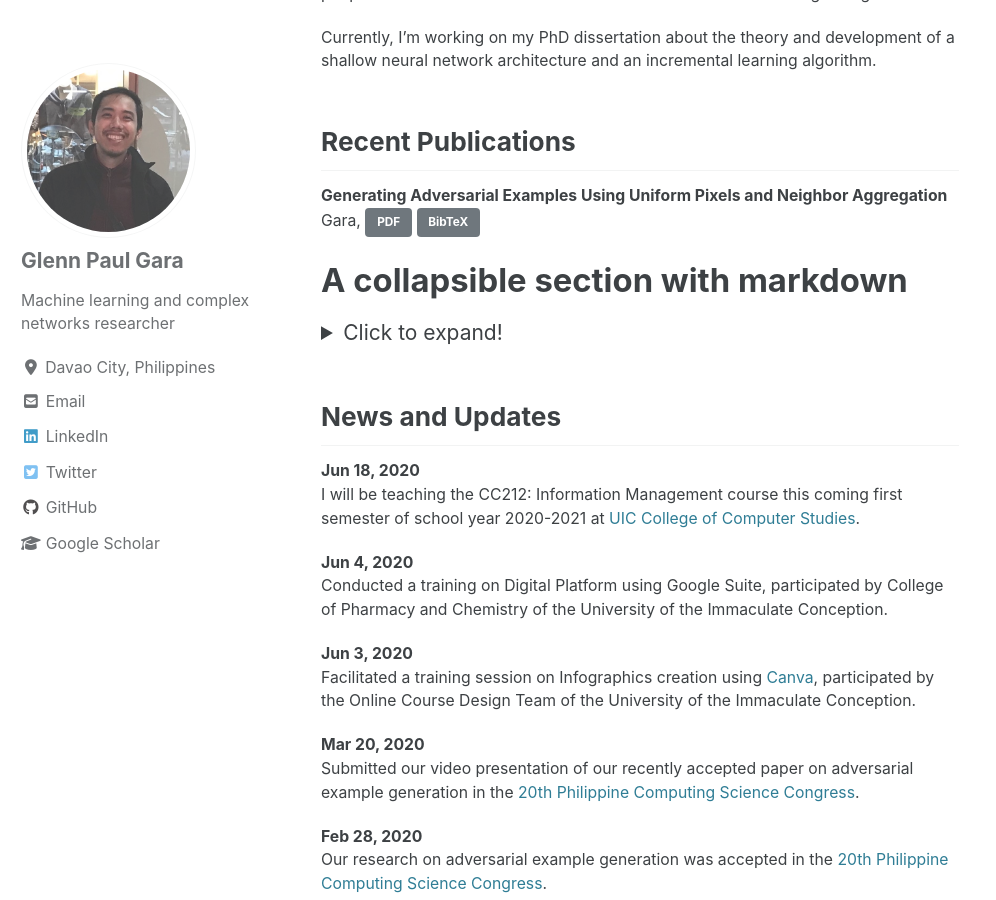
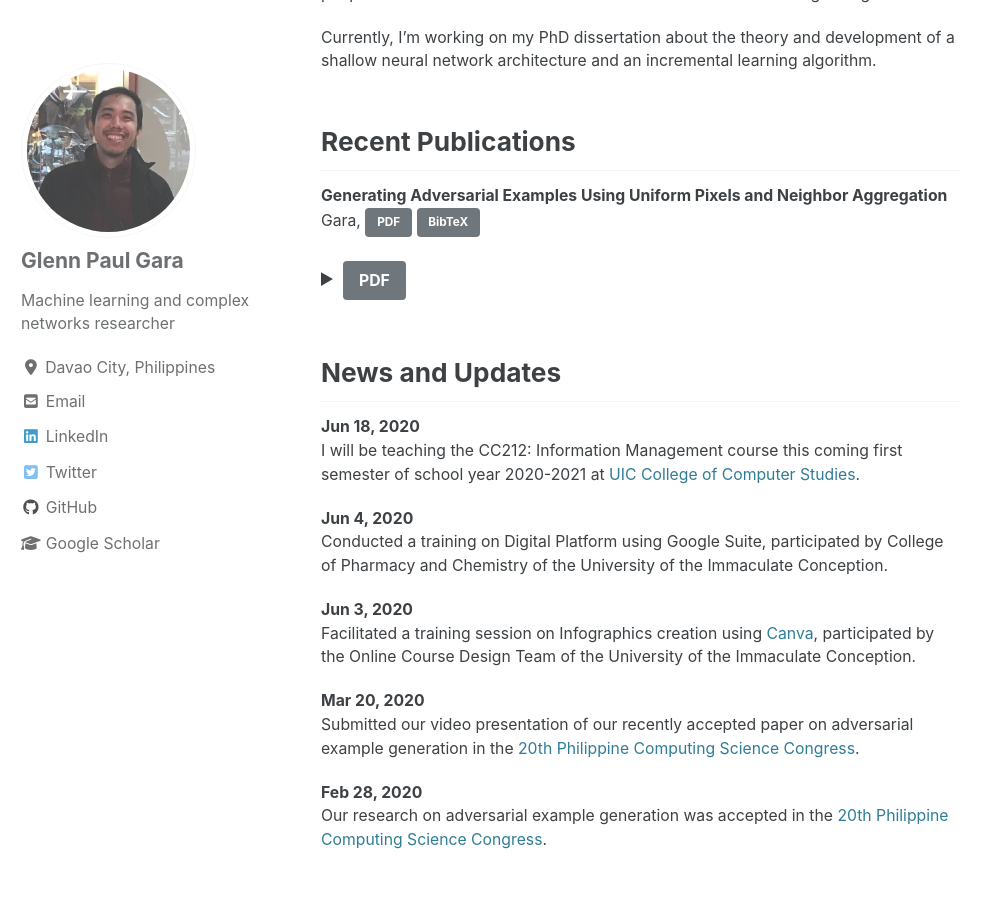
Before and after one commit to glenngara/glenngara.github.io, a Jekyll site: the page built from _pages/home.md, in a window 1280 px wide and 900 px high, scrolled down 383 px. Shown: the whole window, without its empty margins (0-996 px from the left). Built offline with Jekyll 4.4.1, drawn with Linux system fonts in a browser that asks for light colours; cached includes are drawn as plain includes; nearby versions of some CDN libraries.

Commit message:
Changes in recent publications

```diff
--- a/_pages/home.md
+++ b/_pages/home.md
@@ -17,9 +17,9 @@ Recent Publications
 Gara,
 <a href="#" class="btn btn--primary">PDF</a>
 <a href="#" class="btn btn--primary">BibTeX</a>
-# A collapsible section with markdown
+
 <details>
-  <summary>Click to expand!</summary>
+  <summary><a href="" class="btn btn--primary">PDF</a></summary>
 
   ## Heading
   1. A numbered
```
